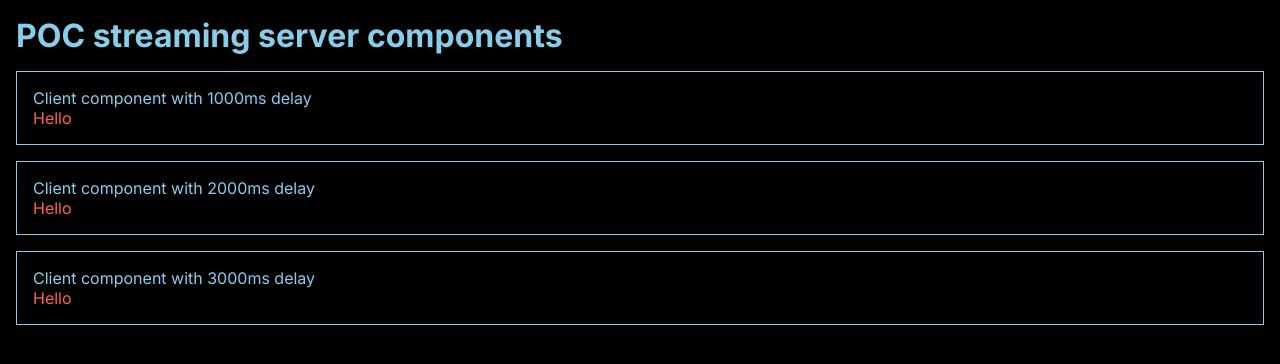
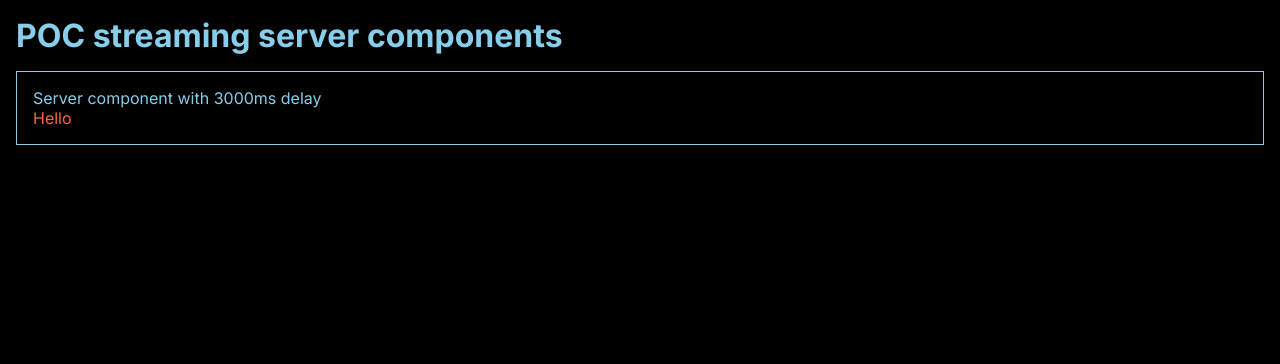
Before and after one commit to bighill/example-next-server-component-streaming, a Next.js app: page / in a window 1280 px wide. Shown: the top 364 px of the page. Built offline with nearby package versions, Linux system fonts and the light colour scheme.

Commit message:
...any delay to server-side rendering also delays delivery to client.

```diff
--- /dev/null
+++ b/app/DelayedServerComp.tsx
@@ -0,0 +1,25 @@
+const getData = async (delay: number) => {
+  const res = await fetch(`http://localhost:3000/api?delay=${delay}`);
+  if (!res.ok) {
+    throw new Error("Something went wrong");
+  }
+  const data = await res.json();
+  return data.foo;
+};
+
+interface Props {
+  delay: number;
+}
+
+const DelayedServerComp: React.FC<Props> = async ({ delay }) => {
+  const data = await getData(delay);
+
+  return (
+    <div className="box">
+      <p>Server component with {delay}ms delay</p>
+      <p className="accent">{data}</p>
+    </div>
+  );
+};
+
+export default DelayedServerComp;
--- /dev/null
+++ b/app/api/route.ts
@@ -0,0 +1,13 @@
+export async function GET(request: Request) {
+  const { searchParams } = new URL(request.url);
+  const rawDelay = searchParams.get("delay") || "0";
+  const delay = parseInt(rawDelay, 10);
+
+  return new Promise<Response>((resolve) => {
+    setTimeout(() => {
+      //   const result = Response.json({ foo: `Hi ${delay}` });
+      const result = Response.json({ foo: `Hello` });
+      resolve(result);
+    }, delay);
+  });
+}
--- a/app/page.tsx
+++ b/app/page.tsx
@@ -1,13 +1,15 @@
-import Delayed from "@/client/Delayed";
+import DelayedClientComp from "@/client/DelayedClientComp";
+import DelayedServerComp from "./DelayedServerComp";
 import styles from "./page.module.css";
 
 export default function Home() {
   return (
     <main className={styles.main}>
       <h1>POC streaming server components</h1>
-      <Delayed delay={1000} />
-      <Delayed delay={2000} />
-      <Delayed delay={3000} />
+      {/* <DelayedClientComp delay={1000} />
+      <DelayedClientComp delay={2000} />
+      <DelayedClientComp delay={3000} /> */}
+      <DelayedServerComp delay={3000} />
     </main>
   );
 }
--- a/client/Delayed.tsx
+++ b/client/DelayedClientComp.tsx
@@ -6,7 +6,7 @@ interface Props {
   delay: number;
 }
 
-const Delayed: React.FC<Props> = ({ delay }) => {
+const DelayedClientComp: React.FC<Props> = ({ delay }) => {
   return (
     <div className="box">
       <p>Client component with {delay}ms delay</p>
@@ -15,4 +15,4 @@ const Delayed: React.FC<Props> = ({ delay }) => {
   );
 };
 
-export default Delayed;
+export default DelayedClientComp;
```
